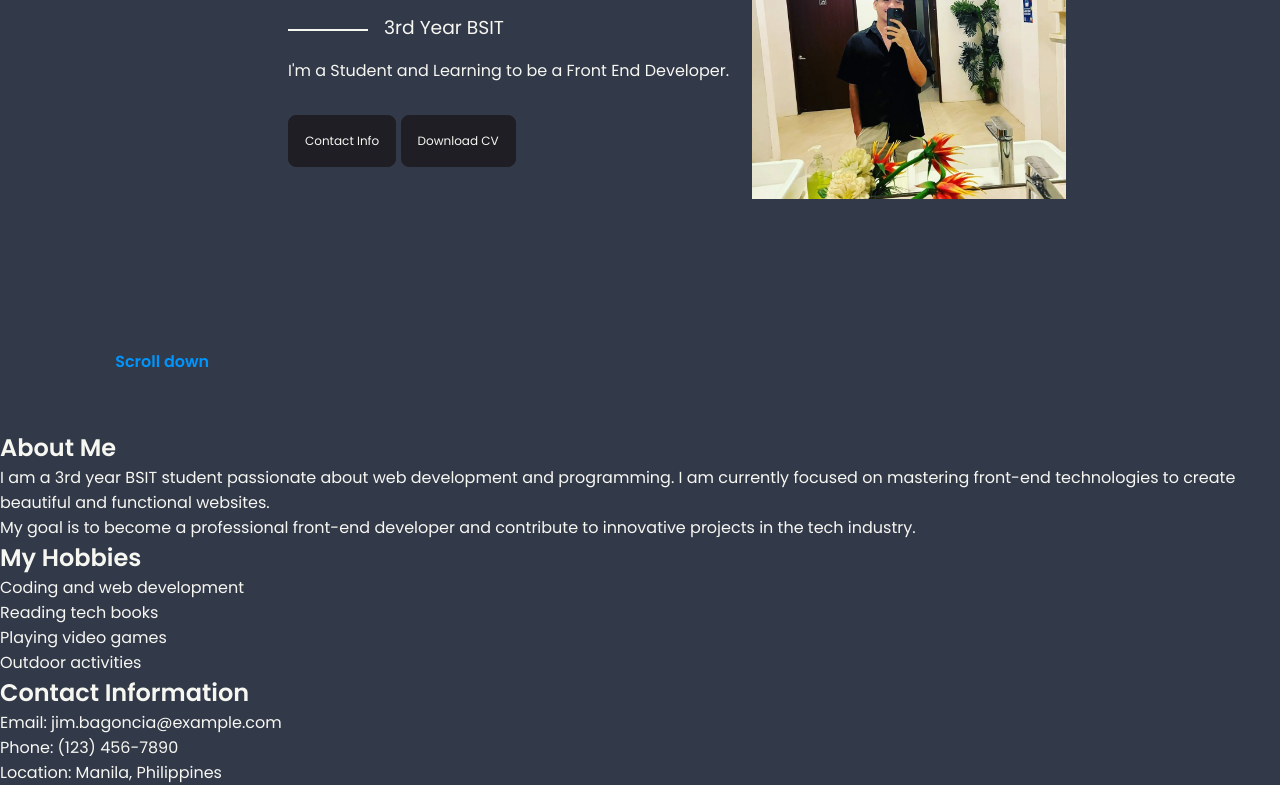
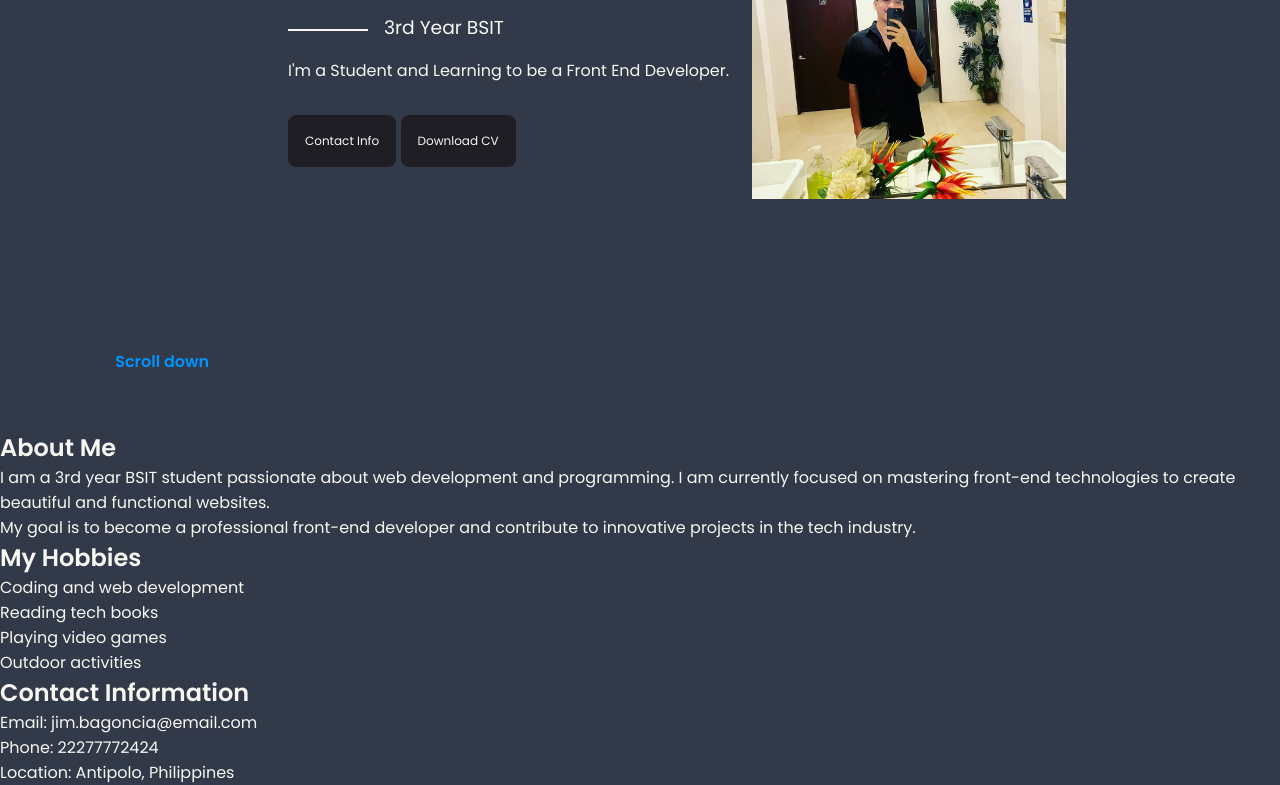
Before and after one commit to Jim-27/portfolio, a plain HTML site: page index.html in a window 1280 px wide. Shown: the part 370-1155 px from the top of the page. Drawn offline with Linux system fonts and the light colour scheme; a script that the page names is missing; some icons are missing; files whose address does not match are found by name.

Commit message:
Update index.html

```diff
--- a/index.html
+++ b/index.html
@@ -59,9 +59,9 @@
     <section class="contact section" id="contact-section">
         <h2>Contact Information</h2>
         <div class="contact-content">
-            <p>Email: jim.bagoncia@example.com</p>
-            <p>Phone: (123) 456-7890</p>
-            <p>Location: Manila, Philippines</p>
+            <p>Email: jim.bagoncia@email.com</p>
+            <p>Phone: 22277772424</p>
+            <p>Location: Antipolo, Philippines</p>
         </div>
     </section>
 
```
